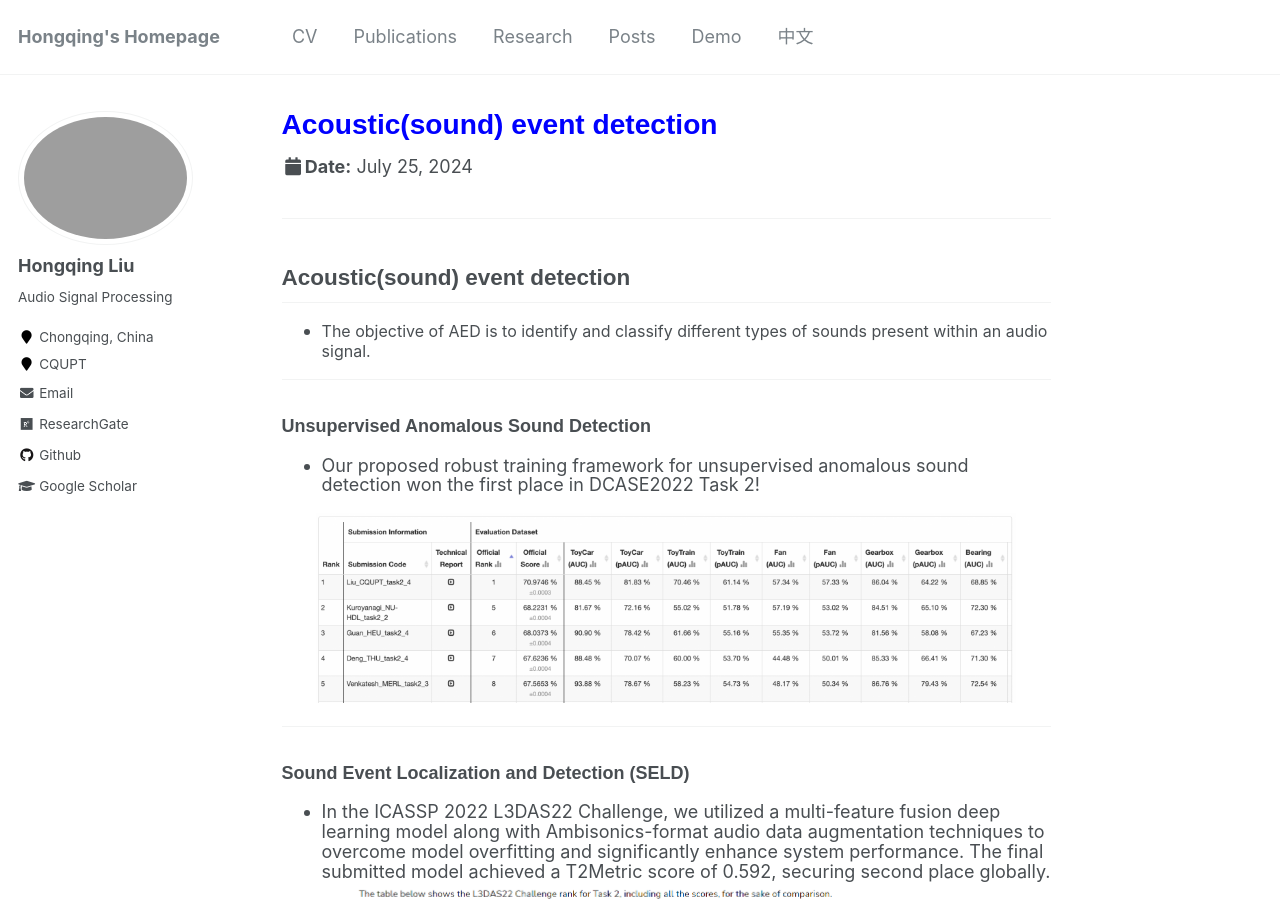
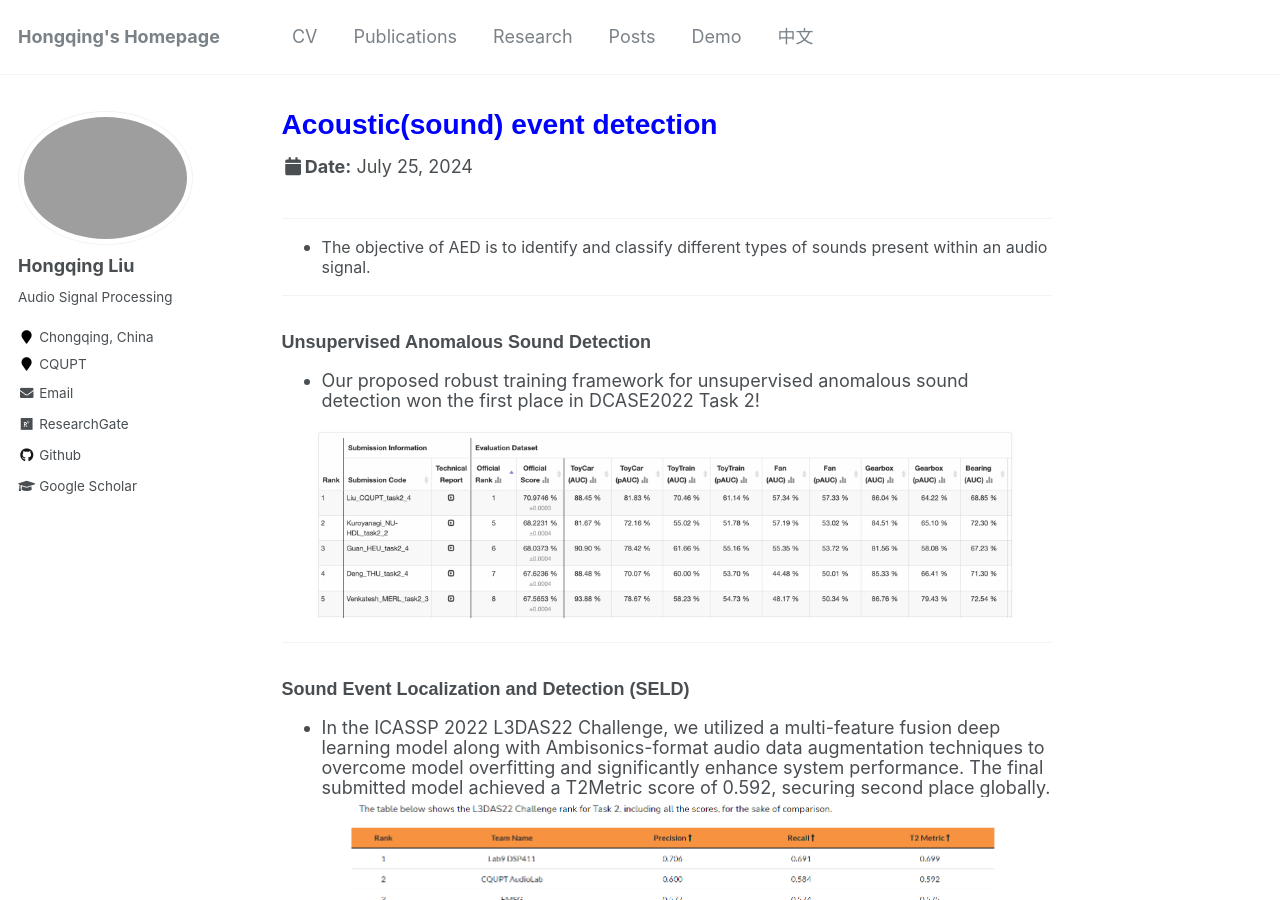
Before and after one commit to hong-qing-liu/english-hong-qing-liu.github.io, a Jekyll site: the page built from _talks/SED.md, in a window 1280 px wide and 900 px high. Built offline with Jekyll 4.4.1, drawn with Linux system fonts in a browser that asks for light colours.

Commit message:
Update SED.md

```diff
--- a/_talks/SED.md
+++ b/_talks/SED.md
@@ -1,12 +1,11 @@
 ---
-title: "<span style=\"color: blue;\">Acoustic(sound) event detection</span>"
+title: "<span style=\"color: blue; text-decoration: none;\"> Acoustic(sound) event detection </span>"
 collection: talks
 type: "Talk"
 permalink: /talks/SED
 ---
 
 ---
-##  Acoustic(sound) event detection
 - <font size=3> The objective of AED is to identify and classify different types of sounds present within an audio signal.</font>
 
 
```
